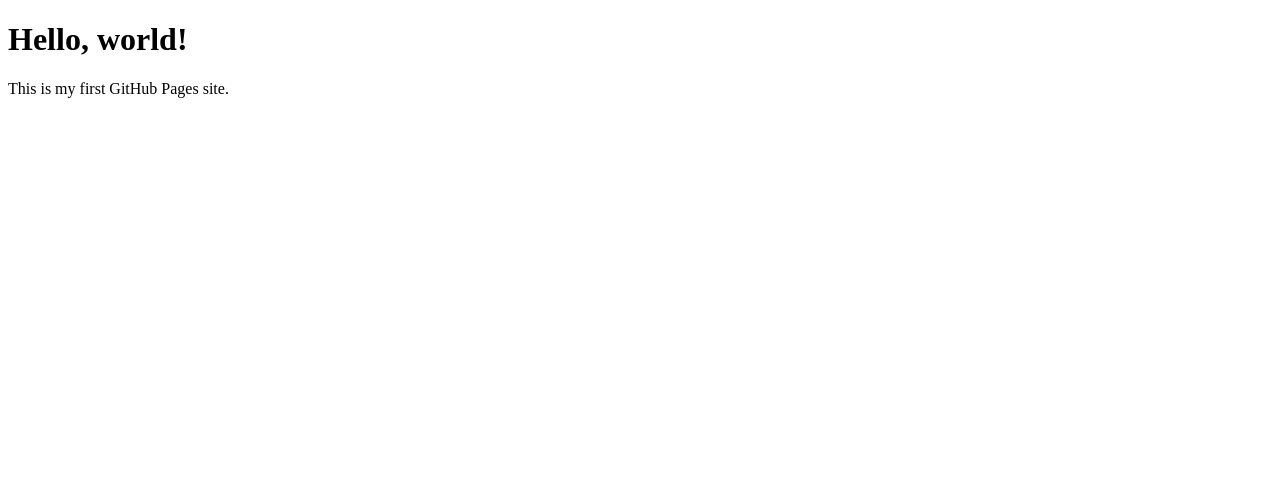
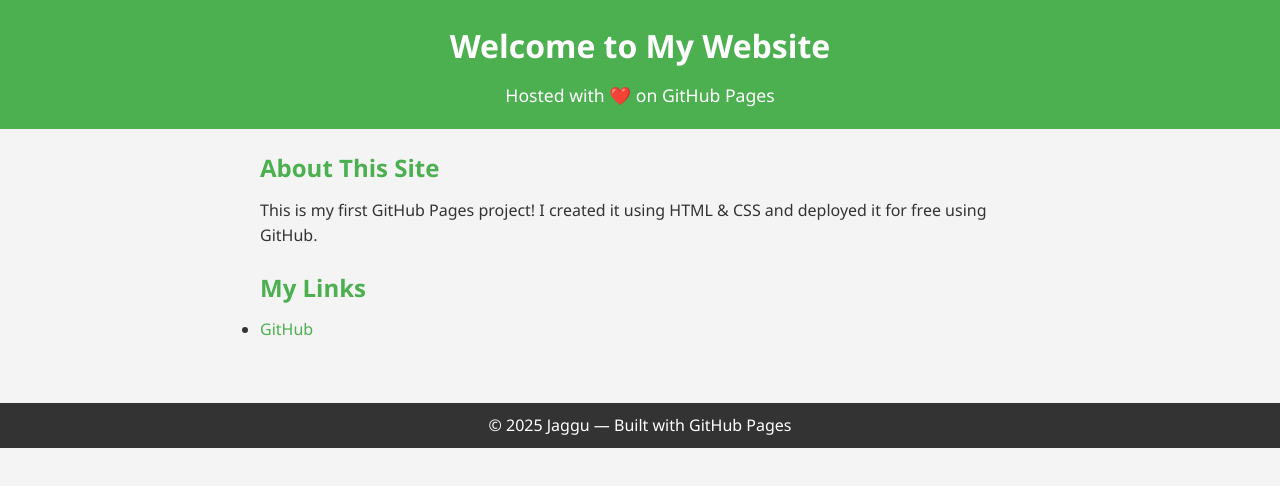
Before and after one commit to JAGGU112223/task6, a plain HTML site: page index.html in a window 1280 px wide. Drawn offline with Linux system fonts and the light colour scheme.

Commit message:
this is  code

```diff
--- a/index.html
+++ b/index.html
@@ -1,10 +1,36 @@
 <!DOCTYPE html>
-<html>
+<html lang="en">
 <head>
-  <title>My First Website</title>
+  <meta charset="UTF-8" />
+  <meta name="viewport" content="width=device-width, initial-scale=1.0" />
+  <title>My GitHub Pages Site</title>
+  <link rel="stylesheet" href="style.css" />
 </head>
 <body>
-  <h1>Hello, world!</h1>
-  <p>This is my first GitHub Pages site.</p>
+  <header>
+    <h1>Welcome to My Website</h1>
+    <p>Hosted with ❤️ on GitHub Pages</p>
+  </header>
+
+  <main>
+    <section>
+      <h2>About This Site</h2>
+      <p>
+        This is my first GitHub Pages project! I created it using HTML & CSS
+        and deployed it for free using GitHub.
+      </p>
+    </section>
+
+    <section>
+      <h2>My Links</h2>
+      <ul>
+        <li><a href="https://github.com/JAGGU112223" target="_blank">GitHub</a></li>
+      </ul>
+    </section>
+  </main>
+
+  <footer>
+    <p>© 2025 Jaggu — Built with GitHub Pages</p>
+  </footer>
 </body>
 </html>
--- /dev/null
+++ b/style.css
@@ -0,0 +1,63 @@
+/* Basic Reset */
+* {
+  margin: 0;
+  padding: 0;
+  box-sizing: border-box;
+}
+
+body {
+  font-family: 'Segoe UI', Tahoma, Geneva, Verdana, sans-serif;
+  line-height: 1.6;
+  background-color: #f4f4f4;
+  color: #333;
+}
+
+/* Header */
+header {
+  background: #4CAF50;
+  color: white;
+  padding: 20px 0;
+  text-align: center;
+}
+
+header h1 {
+  margin-bottom: 10px;
+}
+
+header p {
+  font-size: 1.1rem;
+}
+
+/* Main content */
+main {
+  padding: 20px;
+  max-width: 800px;
+  margin: auto;
+}
+
+section {
+  margin-bottom: 20px;
+}
+
+h2 {
+  color: #4CAF50;
+  margin-bottom: 10px;
+}
+
+/* Links */
+a {
+  color: #4CAF50;
+  text-decoration: none;
+}
+a:hover {
+  text-decoration: underline;
+}
+
+/* Footer */
+footer {
+  text-align: center;
+  padding: 10px;
+  background: #333;
+  color: white;
+  margin-top: 20px;
+}
```
